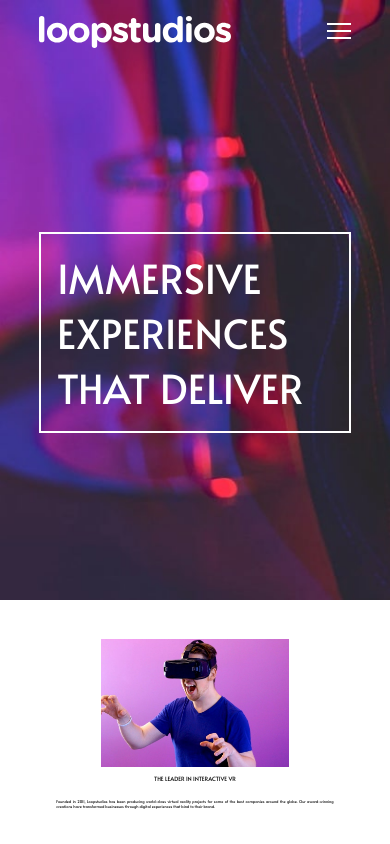
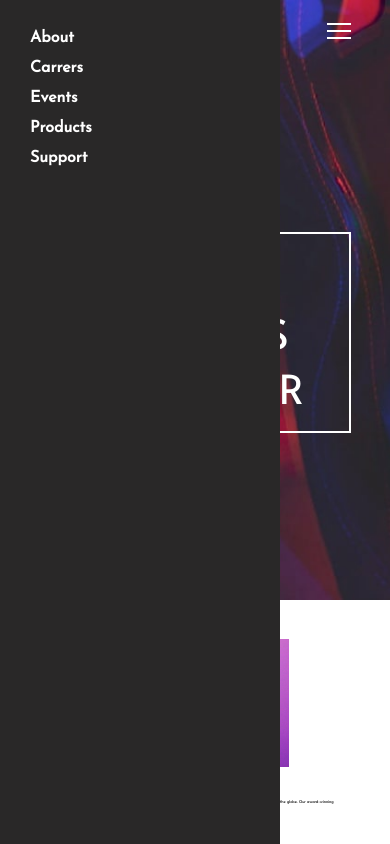
Before and after one commit to adio102/vr2, a plain HTML site: page index.html in a window 390 px wide. Both pictures are taken after a click on the button 339 px from the left and 32 px from the top of the page. Shown: the top 844 px of the page. Drawn offline with nearby package versions, Linux system fonts and the light colour scheme.

Commit message:
mobile menu implementation

```diff
--- a/index.html
+++ b/index.html
@@ -19,7 +19,7 @@
   <!-- 1 SEKCJA -->
   <header class="top">
     <img class="top-img" src="./images/logo.svg" alt="Logo">
-    <button class="hamburger">
+    <button class="hamburger" id="menuBtn">
       <img src="./images/icon-hamburger.svg" alt="">
     </button>
     <nav>
@@ -42,6 +42,28 @@
       </ul>
     </nav>
   </header>
+
+  <div class="mobile-nav" id="menu">
+    <nav>
+      <ul class="top-menu">
+        <li class="top-item">
+          <a href="">About</a>
+        </li>
+        <li class="top-item">
+          <a href="">Carrers</a>
+        </li>
+        <li class="top-item">
+          <a href="">Events</a>
+        </li>
+        <li class="top-item">
+          <a href="">Products</a>
+        </li>
+        <li class="top-item">
+          <a href="">Support</a>
+        </li>
+      </ul>
+    </nav>
+  </div>
 
   <main class="banner">
     <div class="banner-content">
@@ -181,41 +203,7 @@
     </div>
     </foooter>
 
-
-    <!-- About
-  Careers
-  Events
-  Products
-  Support
-
-  Immersive experiences that deliver
-
-
-  Founded in 2011, Loopstudios has been producing world-class virtual reality
-  projects for some of the best companies around the globe. Our award-winning
-  creations have transformed businesses through digital experiences that bind
-  to their brand.
-
-  Our creations
-
-  See all
-
-  Deep earth
-  Night arcade
-  Soccer team VR
-  The grid
-  From up above VR
-  Pocket borealis
-  The curiosity
-  Make it fisheye
-
-  About
-  Careers
-  Events
-  Products
-  Support
-
-  © 2021 Loopstudios. All rights reserved. -->
+    <script src="./script.js"></script>
 </body>
 
 </html>
--- a/main.css
+++ b/main.css
@@ -229,6 +229,22 @@ h6 {
     background-color: transparent;
 }
 
+.mobile-nav {
+    display: none;
+    position: fixed;
+    top: 0;
+    left: 0;
+    background-color: rgb(41, 40, 40) ;
+    width: 280px;
+    height: 100vh;
+    padding: 30px;
+}
+
+.mobile-nav .top-menu {
+    display: flex;
+    flex-direction: column;
+}
+
 /* SKALOWANIE DO MNIEJSZYCH URZĄDZEŃ */
 /* SEKCJA 1 */
 @media(max-width:1200px) {
@@ -246,6 +262,11 @@ h6 {
     }
     .top nav {          /* hamburger */
         display: none;
+    }
+    .mobile-nav{
+        display: block;
+        transform: translateX(-102%);
+        transition: transform 0.4s;
     }
 }
 
@@ -303,3 +324,7 @@ h6 {
         flex-direction: column;
     }
 }
+
+.showMenu {
+    transform: translateX(0);
+}
--- /dev/null
+++ b/script.js
@@ -0,0 +1,8 @@
+const menuElement = document.getElementById("menu")
+const btnElement  = document.getElementById("menuBtn");
+
+const toggleMenu = () => {
+    menuElement.classList.toggle("showMenu");
+}
+
+btnElement.addEventListener("click", toggleMenu)
```
